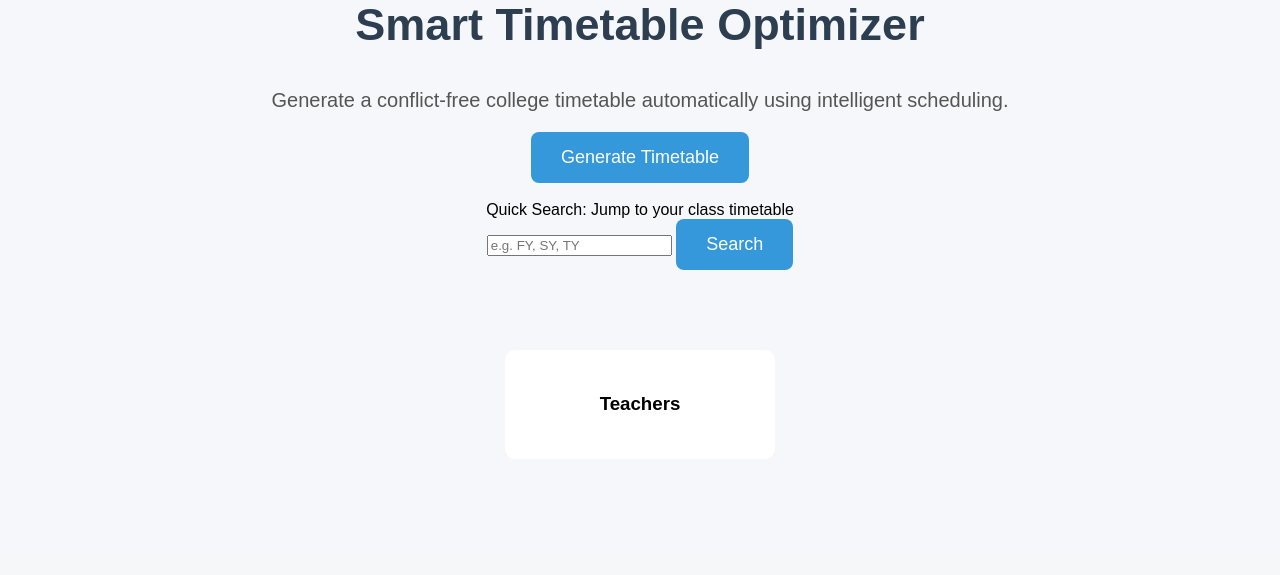
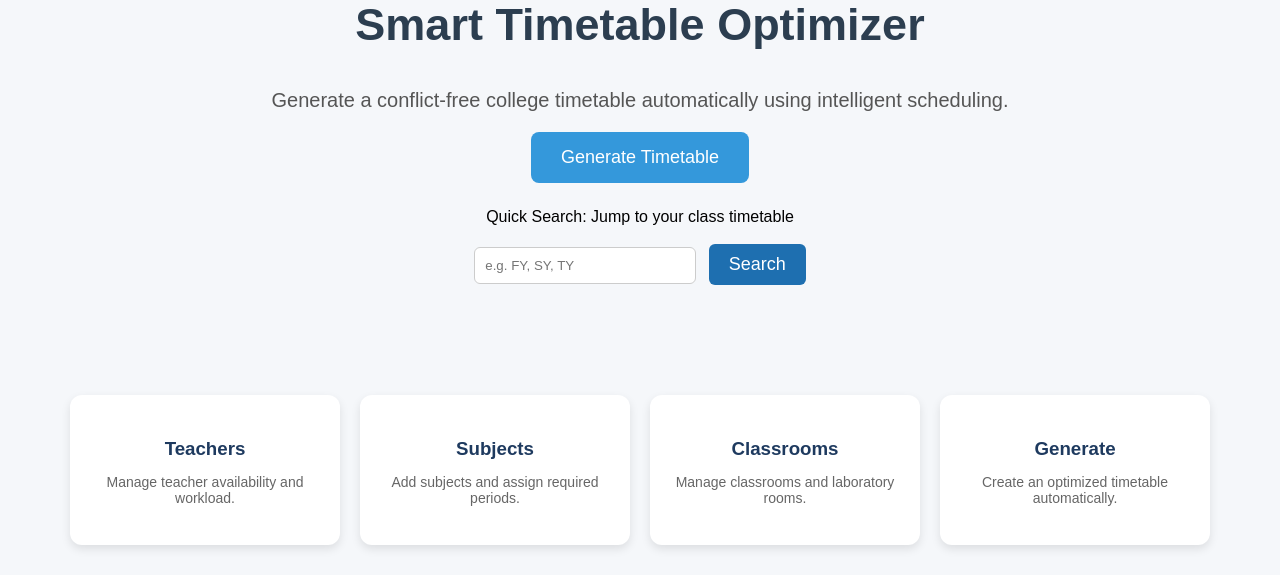
Before and after one commit to palakpj25hds/smart-timetable-optimizer, a Flask app: page / in a window 1280 px wide. Shown: the part 244-819 px from the top of the page. Before the commit the page ends 654 px from the top, so only its background shows below. Run offline with Flask 3, Linux system fonts and the light colour scheme.

Commit message:
Update index.html

```diff
--- a/templates/index.html
+++ b/templates/index.html
@@ -4,6 +4,67 @@
 <head>
     <title>Smart Timetable Optimizer</title>
     <link rel="stylesheet" href="/static/style.css">
+    <style>
+        .features {
+            display: flex;
+            flex-wrap: wrap;
+            gap: 20px;
+            justify-content: center;
+            padding: 30px;
+        }
+
+        .card {
+            background: white;
+            border-radius: 12px;
+            box-shadow: 0 4px 10px rgba(0,0,0,0.1);
+            padding: 25px;
+            width: 220px;
+            text-align: center;
+            transition: transform 0.2s, box-shadow 0.2s;
+        }
+
+        .card:hover {
+            transform: translateY(-5px);
+            box-shadow: 0 8px 16px rgba(0,0,0,0.15);
+        }
+
+        .card h3 {
+            color: #1e3a5f;
+            margin-bottom: 10px;
+        }
+
+        .card p {
+            color: #666;
+            font-size: 14px;
+        }
+
+        .card-link {
+            text-decoration: none;
+            color: inherit;
+        }
+
+        .search-box {
+            margin-top: 25px;
+            text-align: center;
+        }
+
+        .search-box input {
+            padding: 10px;
+            border-radius: 6px;
+            border: 1px solid #ccc;
+            width: 200px;
+        }
+
+        .search-box button {
+            padding: 10px 20px;
+            border-radius: 6px;
+            border: none;
+            background-color: #1e6fb0;
+            color: white;
+            cursor: pointer;
+            margin-left: 8px;
+        }
+    </style>
 </head>
 
 <body>
@@ -42,13 +103,13 @@
             <button>Generate Timetable</button>
         </a>
 
-        <br><br>
-
-        <form action="/generate" method="GET">
-            <label>Quick Search: Jump to your class timetable</label><br>
+        <div class="search-box">
+            <form action="/generate" method="GET" style="display: inline;">
+                <label>Quick Search: Jump to your class timetable</label><br><br>
                 <input type="text" name="class_name" placeholder="e.g. FY, SY, TY" required>
                 <button type="submit">Search</button>
             </form>
+        </div>
 
     </section>
 
@@ -56,5 +117,37 @@
     <!-- Features -->
     <section class="features">
 
+        <a href="/teacher" class="card-link">
             <div class="card">
-            <h3> Teachers</h3>
+                <h3>Teachers</h3>
+                <p>Manage teacher availability and workload.</p>
+            </div>
+        </a>
+
+        <a href="/subject" class="card-link">
+            <div class="card">
+                <h3>Subjects</h3>
+                <p>Add subjects and assign required periods.</p>
+            </div>
+        </a>
+
+        <a href="/classroom" class="card-link">
+            <div class="card">
+                <h3>Classrooms</h3>
+                <p>Manage classrooms and laboratory rooms.</p>
+            </div>
+        </a>
+
+        <a href="/generate" class="card-link">
+            <div class="card">
+                <h3>Generate</h3>
+                <p>Create an optimized timetable automatically.</p>
+            </div>
+        </a>
+
+    </section>
+
+
+</body>
+
+</html>
```
Lines whose indentation alone changed are shown as unchanged.
